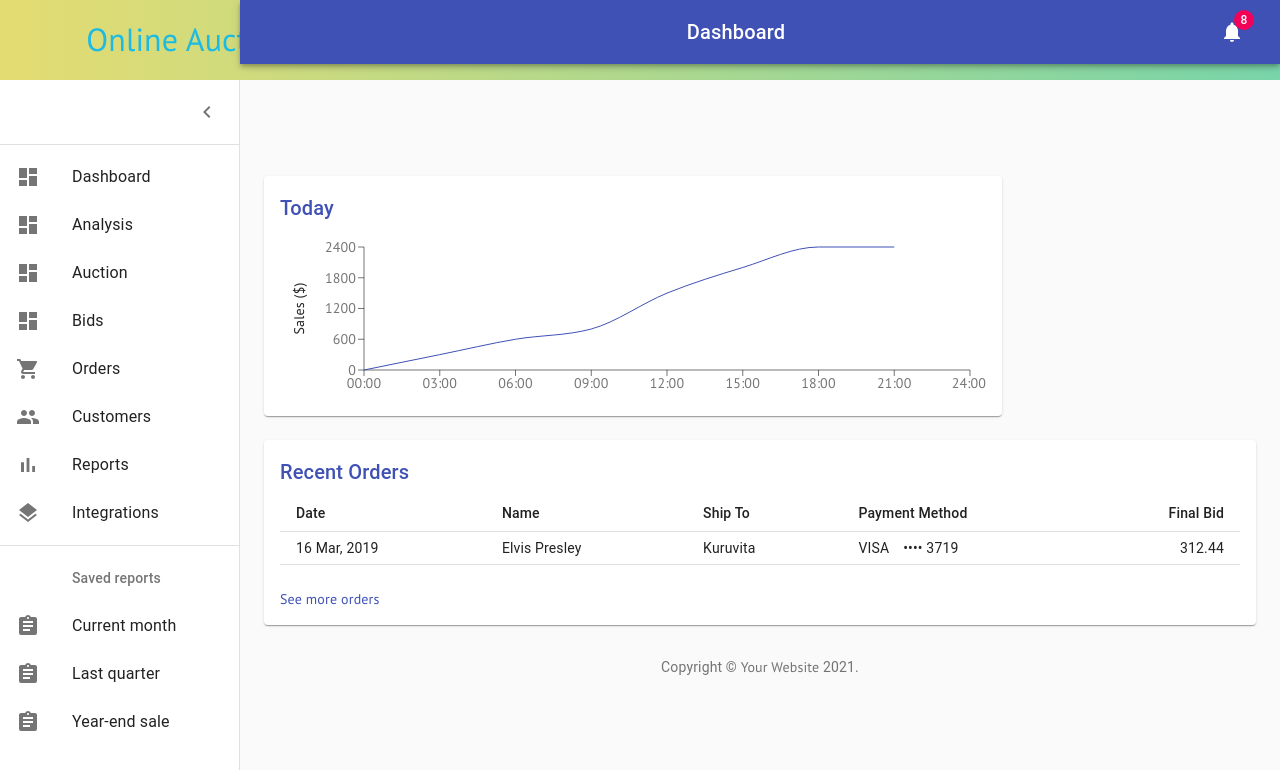
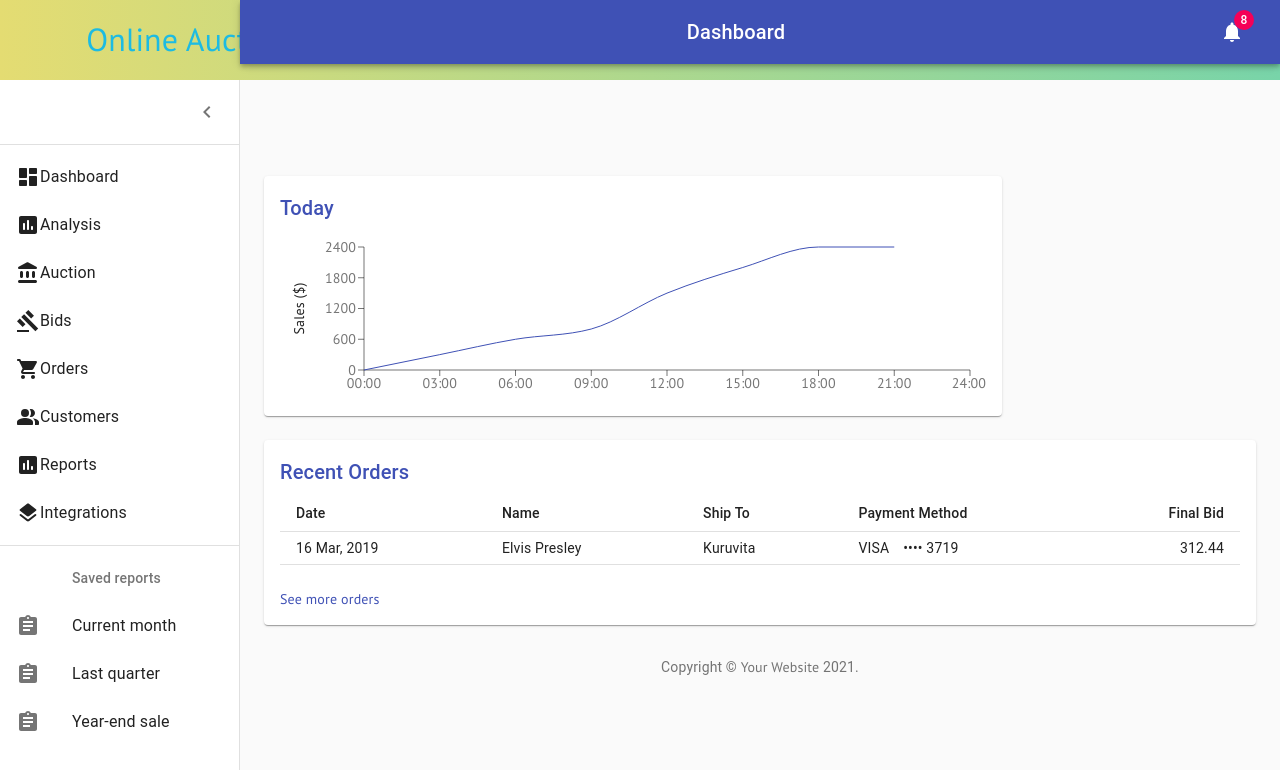
Before and after one commit to Madushan97/Auction_Web, a React (Create React App) app: page /Dashboard in a window 1280 px wide. Shown: the top 770 px of the page. Built offline with nearby package versions, Linux system fonts and the light colour scheme.

Commit message:
NavBar changes

```diff
--- a/src/App.js
+++ b/src/App.js
@@ -59,6 +59,8 @@ function App() {
 
           <Route path = '/Checkout' component={Checkout}/>
 
+          <Route path = '/Navbar' component = {Navbar}/>
+
 
 
         </Switch>
--- a/src/components/Admin_Dashboard/Dashboard.js
+++ b/src/components/Admin_Dashboard/Dashboard.js
@@ -20,6 +20,8 @@ import ChevronLeftIcon from '@material-ui/icons/ChevronLeft';
 import NotificationsIcon from '@material-ui/icons/Notifications';
 import { mainListItems, secondaryListItems } from './listItems';
 import Chart from './Chart';
+
+
 // import Deposits from './Deposits';
 import Orders from './Orders';
 
--- a/src/components/Admin_Dashboard/listItems.js
+++ b/src/components/Admin_Dashboard/listItems.js
@@ -10,62 +10,69 @@ import BarChartIcon from '@material-ui/icons/BarChart';
 import LayersIcon from '@material-ui/icons/Layers';
 import AssignmentIcon from '@material-ui/icons/Assignment';
 import {Link} from 'react-router-dom'
+import GavelIcon from '@material-ui/icons/Gavel';
+import AssessmentRoundedIcon from '@material-ui/icons/AssessmentRounded';
+import DashboardRoundedIcon from '@material-ui/icons/DashboardRounded';
+import AccountBalanceRoundedIcon from '@material-ui/icons/AccountBalanceRounded';
+import ShoppingCartRoundedIcon from '@material-ui/icons/ShoppingCartRounded';
+import PeopleAltRoundedIcon from '@material-ui/icons/PeopleAltRounded';
+import LayersRoundedIcon from '@material-ui/icons/LayersRounded';
 
 export const mainListItems = (
   <div>
     <ListItem button>
-      <ListItemIcon>
+      <DashboardRoundedIcon>
         <DashboardIcon />
-      </ListItemIcon>
+      </DashboardRoundedIcon>
       <ListItemText primary="Dashboard" />
     </ListItem>
 
     <ListItem button>
-      <ListItemIcon>
+      <AssessmentRoundedIcon>
         <DashboardIcon />
-      </ListItemIcon>
+      </AssessmentRoundedIcon>
       <ListItemText primary="Analysis" />
     </ListItem>
 
     <ListItem button>
-      <ListItemIcon>
+      <AccountBalanceRoundedIcon>
         <DashboardIcon />
-      </ListItemIcon>
+      </AccountBalanceRoundedIcon>
       <ListItemText primary="Auction" />
     </ListItem>
 
-    <ListItem button>
-      <ListItemIcon>
+    <ListItem button component = {Link} to='/AuctionList'>
+      <GavelIcon>
         <DashboardIcon />
-      </ListItemIcon>
-      <ListItemText button component = {Link} to='/AuctionList' primary="Bids" />
+      </GavelIcon>
+      <ListItemText button  primary="   Bids" />
     </ListItem>
 
     <ListItem button>
-      <ListItemIcon>
+      <ShoppingCartRoundedIcon>
         <ShoppingCartIcon />
-      </ListItemIcon>
+      </ShoppingCartRoundedIcon>
       <ListItemText primary="Orders" />
     </ListItem>
 
     <ListItem button>
-      <ListItemIcon>
+      <PeopleAltRoundedIcon>
         <PeopleIcon />
-      </ListItemIcon>
+      </PeopleAltRoundedIcon>
       <ListItemText primary="Customers" />
     </ListItem>
 
     <ListItem button>
-      <ListItemIcon>
+      <AssessmentRoundedIcon>
         <BarChartIcon />
-      </ListItemIcon>
+      </AssessmentRoundedIcon>
       <ListItemText primary="Reports" />
     </ListItem>
 
     <ListItem button>
-      <ListItemIcon>
+      <LayersRoundedIcon>
         <LayersIcon />
-      </ListItemIcon>
+      </LayersRoundedIcon>
       <ListItemText primary="Integrations" />
     </ListItem>
 
--- a/src/components/Auction/AuctionCard.js
+++ b/src/components/Auction/AuctionCard.js
@@ -56,7 +56,7 @@ const useStyles = makeStyles((theme) => ({
   },
 }));
 
-const cards = [9];
+const cards = [9, 7];
 
 export default function Album() {
   const classes = useStyles();
@@ -104,10 +104,10 @@ export default function Album() {
                   />
                   <CardContent className={classes.cardContent}>
                     <Typography gutterBottom variant="h5" component="h2">
-                      Heading
+                     Cat Eye
                     </Typography>
                     <Typography>
-                      This is a media card. You can use this section to describe the content.
+                    display a luminous band reminiscent of the eye of a cat; this particular quality is termed chatoyancy.
                     </Typography>
                   </CardContent>
                   <CardActions>
@@ -127,10 +127,10 @@ export default function Album() {
       {/* Footer */}
       <footer className={classes.footer}>
         <Typography variant="h6" align="center" gutterBottom>
-          Footer
+          {/* Footer */}
         </Typography>
         <Typography variant="subtitle1" align="center" color="textSecondary" component="p">
-          Something here to give the footer a purpose!
+          {/* Something here to give the footer a purpose! */}
         </Typography>
         <Copyright />
       </footer>
--- a/src/components/Auction/AuctionList.js
+++ b/src/components/Auction/AuctionList.js
@@ -114,10 +114,11 @@ export default function Album() {
                   />
                   <CardContent className={classes.cardContent}>
                     <Typography gutterBottom variant="h5" component="h2">
-                      Heading
+                      Cat Eye
                     </Typography>
                     <Typography>
-                      This is a media card. You can use this section to describe the content.
+                      size :
+                      color :
                     </Typography>
                   </CardContent>
                   <CardActions>
--- a/src/components/Checkout/Checkout.js
+++ b/src/components/Checkout/Checkout.js
@@ -66,6 +66,7 @@ const useStyles = makeStyles((theme) => ({
 
 const steps = ['Shipping address', 'Payment details', 'Review your order'];
 
+// for the connected 3 pages
 function getStepContent(step) {
   switch (step) {
     case 0:
@@ -139,7 +140,7 @@ export default function Checkout() {
                     onClick={handleNext}
                     className={classes.button}
                   >
-                    {activeStep === steps.length - 1 ? 'Place order' : 'Next'}
+                    {activeStep === steps.length - 1 ? 'Confirm' : 'Next'}
                   </Button>
                 </div>
               </React.Fragment>
--- a/src/components/Checkout/Review.js
+++ b/src/components/Checkout/Review.js
@@ -7,7 +7,7 @@ import ListItemText from '@material-ui/core/ListItemText';
 import Grid from '@material-ui/core/Grid';
 
 const products = [
-  { name: 'Product 1', desc: 'A nice thing', price: '$9.99' },
+  { name: 'Product 1', desc: 'A nice thing', price: '00.00LKR' },
 
 ];
 const addresses = ['1 Material-UI Drive', 'Reactville', 'Anytown', '99999', 'USA'];
@@ -48,7 +48,7 @@ export default function Review() {
         <ListItem className={classes.listItem}>
           <ListItemText primary="Total" />
           <Typography variant="subtitle1" className={classes.total}>
-            $34.06
+            00.00LKR
           </Typography>
         </ListItem>
       </List>
--- a/src/components/Login/LoginPage.js
+++ b/src/components/Login/LoginPage.js
@@ -12,9 +12,12 @@ import Grid from '@material-ui/core/Grid';
 import LockOutlinedIcon from '@material-ui/icons/LockOutlined';
 import Typography from '@material-ui/core/Typography';
 import { makeStyles } from '@material-ui/core/styles';
+// import Navbar from './component/Navbar'
+
 
 function Copyright() {
   return (
+
     <Typography variant="body2" color="textSecondary" align="center">
       {'Copyright © '}
       <Link color="inherit" href="https://material-ui.com/">
@@ -25,6 +28,7 @@ function Copyright() {
     </Typography>
   );
 }
+
 
 const useStyles = makeStyles((theme) => ({
   root: {
@@ -58,9 +62,11 @@ const useStyles = makeStyles((theme) => ({
 }));
 
 export default function SignInSide() {
+
   const classes = useStyles();
 
   return (
+
     <Grid container component="main" className={classes.root}>
       <CssBaseline />
       <Grid item xs={false} sm={4} md={7} className={classes.image} />
--- a/src/components/Registration/SignUp.js
+++ b/src/components/Registration/SignUp.js
@@ -52,14 +52,7 @@ const useStyles = makeStyles((theme) => ({
   submit: {
     margin: theme.spacing(3, 0, 2),
   },
-  image: {
-    backgroundImage: 'url(https://source.unsplash.com/random)',
-    backgroundRepeat: 'no-repeat',
-    backgroundColor:
-      theme.palette.type === 'light' ? theme.palette.grey[50] : theme.palette.grey[900],
-    backgroundSize: 'cover',
-    backgroundPosition: 'left',
-  },
+
 }));
 
 export default function SignUp() {
--- a/src/components/pages/Home.js
+++ b/src/components/pages/Home.js
@@ -4,6 +4,7 @@ import React from 'react'
 import HeroSection from '../HeroSection'
 import Cards from '../Cards'
 import Footer from '../Footer'
+import Navbar from '../Navbar'
 
 
 
```
